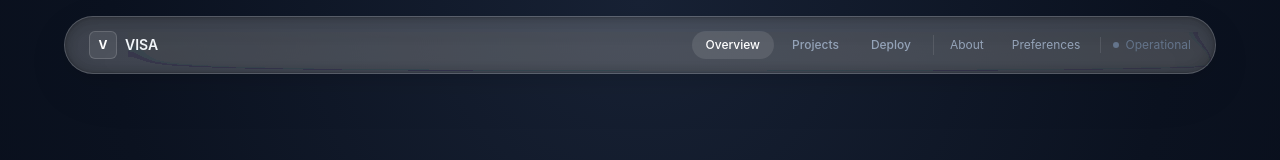
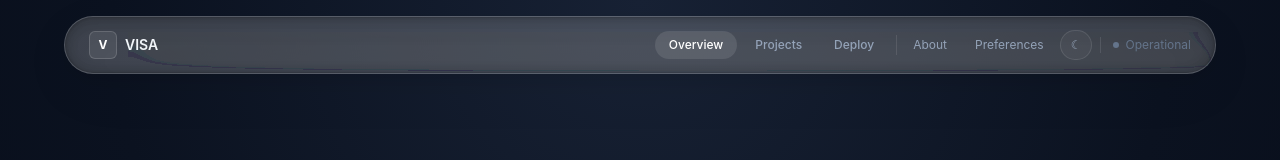
Before and after one commit to adelos-corp/VISA-IBM, a Next.js app in the folder apps/ui/: page / in a window 1280 px wide. Shown: the top 160 px of the page. Built offline with nearby package versions, Linux system fonts and the light colour scheme; no server answers.

Commit message:
add global dark light mode switch

```diff
--- a/apps/ui/src/components/Navbar.tsx
+++ b/apps/ui/src/components/Navbar.tsx
@@ -3,6 +3,7 @@
 import Link from 'next/link'
 import { usePathname } from 'next/navigation'
 import GlassSurface from '@/components/react-bits/GlassSurface'
+import { ThemeToggle } from '@/components/ThemeToggle'
 
 const links = [
   { href: '/', label: 'Overview' },
@@ -42,7 +43,8 @@ export function Navbar() {
               <span className="ml-1 hidden h-5 w-px bg-white/10 sm:block" />
 
               <Link href="/about" className="hidden rounded-full px-3 py-1.5 text-slate-400 transition hover:bg-white/[0.06] hover:text-slate-200 md:block">About</Link>
-              <Link href="/preferences" aria-label="Preferences" className="rounded-full px-3 py-1.5 text-slate-400 transition hover:bg-white/[0.06] hover:text-slate-200">Preferences</Link>
+              <Link href="/preferences" aria-label="Preferences" className="hidden rounded-full px-3 py-1.5 text-slate-400 transition hover:bg-white/[0.06] hover:text-slate-200 sm:block">Preferences</Link>
+              <ThemeToggle />
 
               <span className="ml-1 hidden items-center gap-1.5 border-l border-white/10 pl-3 text-slate-500 lg:flex">
                 <span className="h-1.5 w-1.5 rounded-full bg-slate-500" />
```
